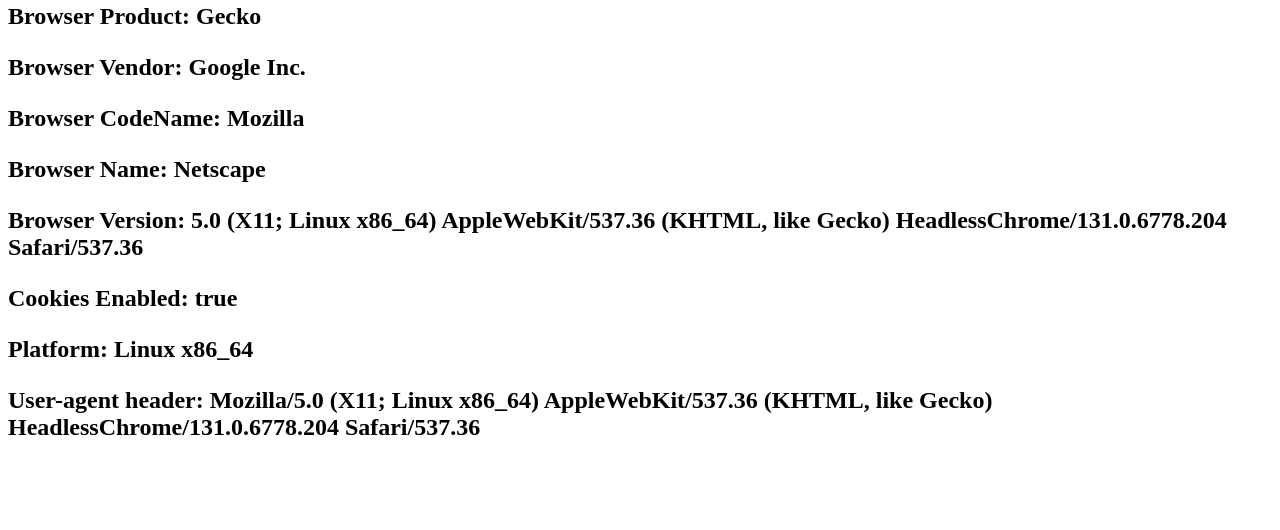
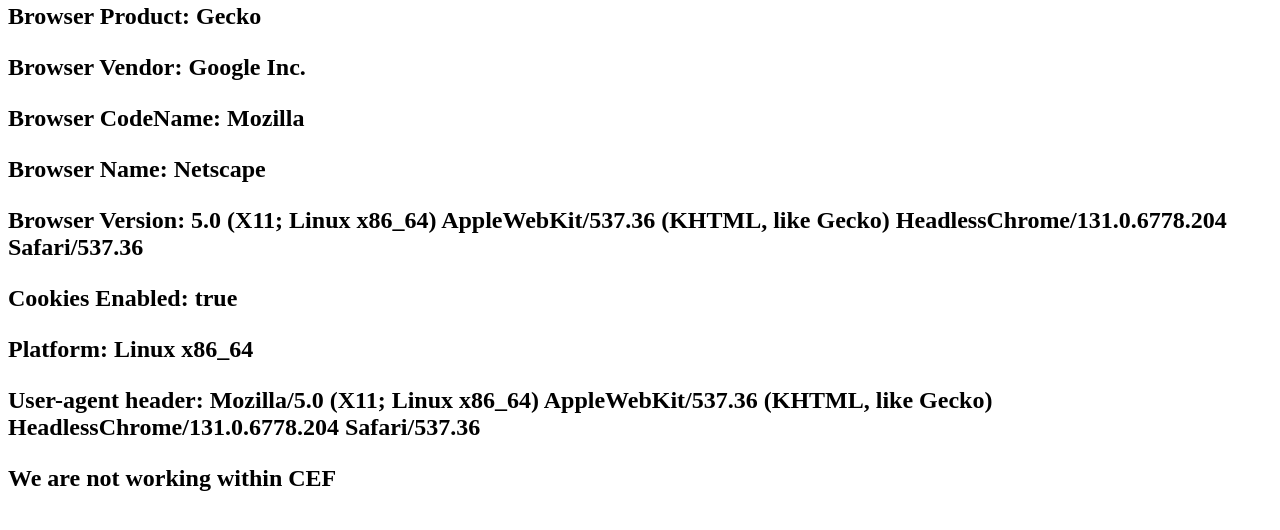
Before and after one commit to danielpendse/danielpendse.github.io, a plain HTML site: page index.html in a window 1280 px wide. Shown: the part 66-596 px from the top of the page. Drawn offline with Linux system fonts and the light colour scheme.

Commit message:
Update index.html

```diff
--- a/index.html
+++ b/index.html
@@ -7,8 +7,14 @@
 <body>
     <h1>Browser detection</h1>
     <h2 id=info></h2>
+    <h2 id=cef></h2>
     <script>
         console.log(navigator);
+        if (typeof window.cefQuery === 'function') {
+            document.getElementById("cef").innerHTML = "We are working within CEF"
+        } else {
+            document.getElementById("cef").innerHTML = "We are not working within CEF"
+        }
         txt = "<p>Browser Product: " + navigator.product + "</p>";
         txt+= "<p>Browser Vendor: " + navigator.vendor + "</p>";
         txt+= "<p>Browser CodeName: " + navigator.appCodeName + "</p>";
```
